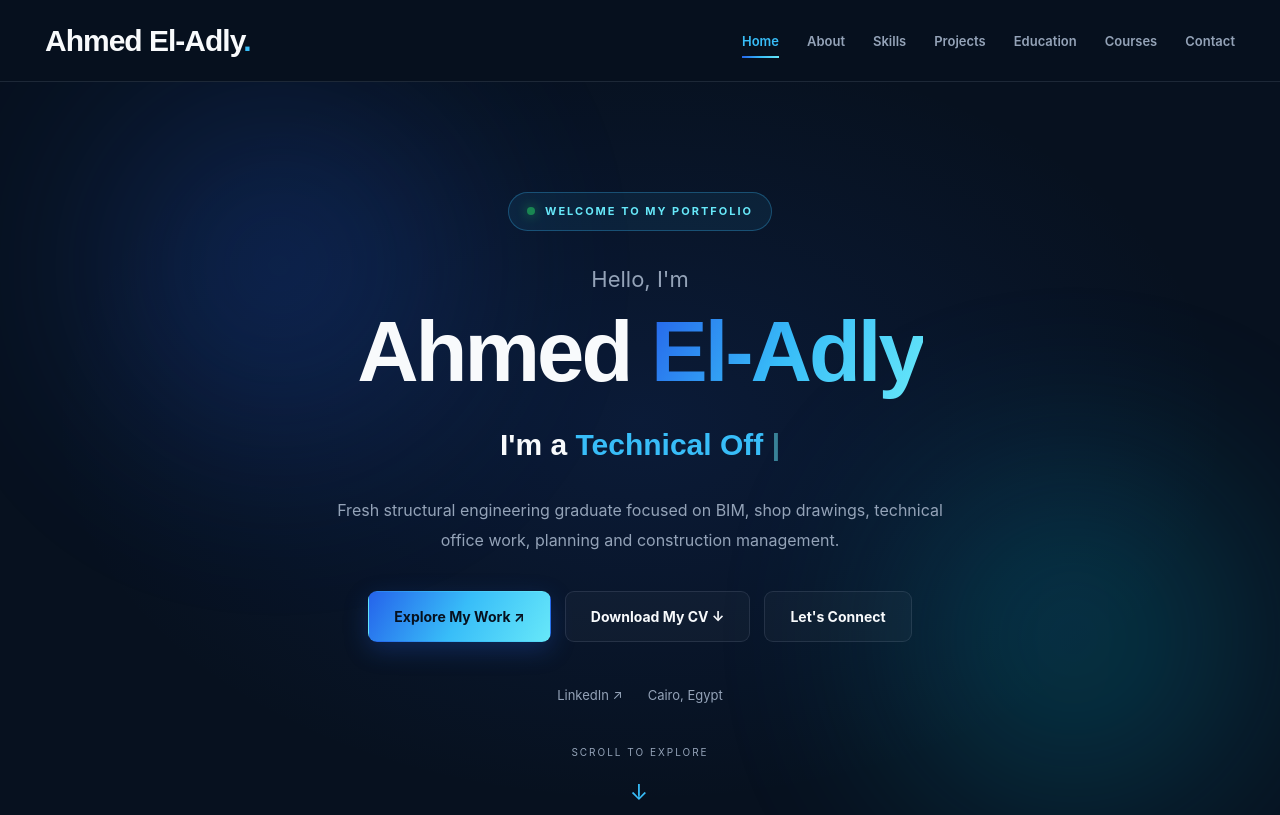
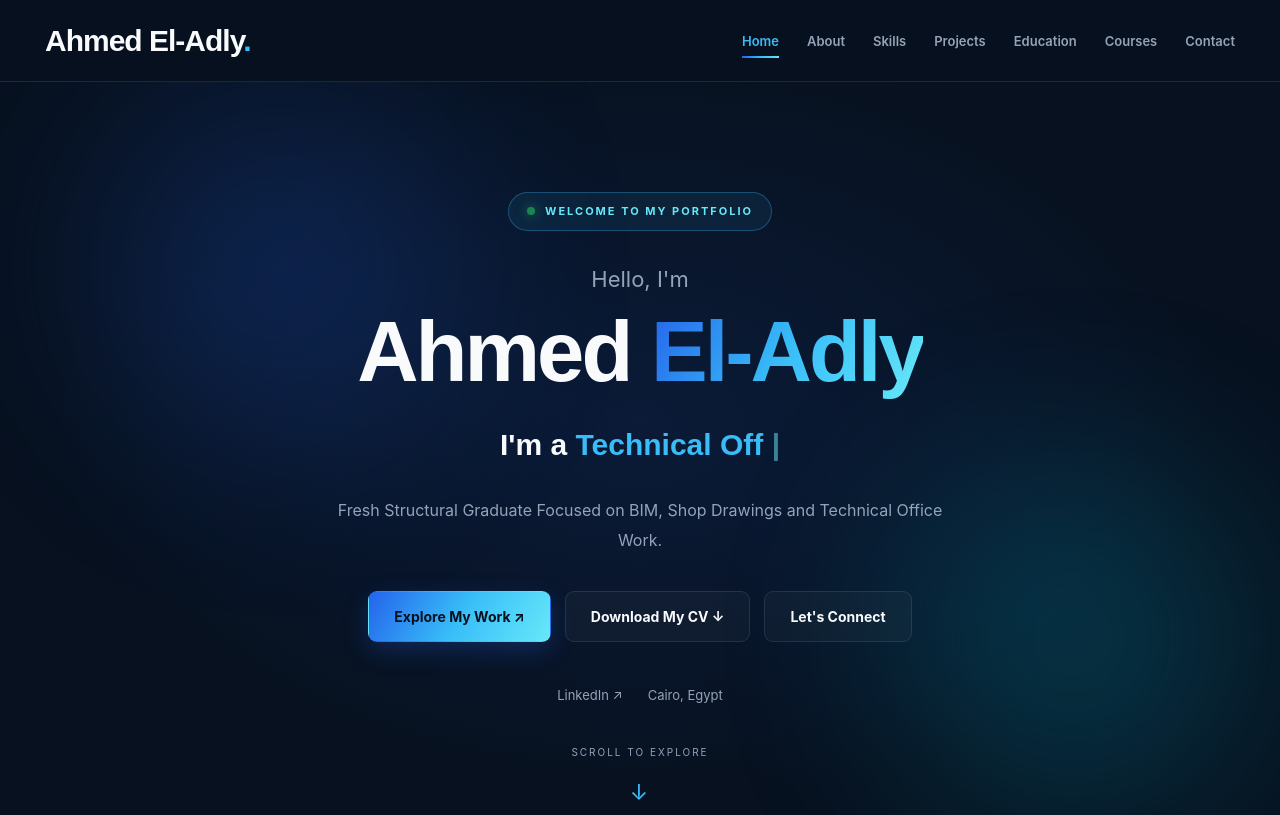
Before and after one commit to ahmedeladly5/Portfolio, a plain HTML site: page index.html in a window 1280 px wide. Shown: the top 815 px of the page. Drawn offline with Linux system fonts and the light colour scheme.

Commit message:
Update index.html

```diff
--- a/index.html
+++ b/index.html
@@ -75,9 +75,8 @@
                 </h2>
 
                 <p class="hero-description">
-                    Fresh structural engineering graduate focused on BIM,
-                    shop drawings, technical office work, planning and
-                    construction management.
+                    Fresh Structural Graduate Focused on BIM,
+                    Shop Drawings and Technical Office Work.
                 </p>
 
                 <div class="hero-buttons">
```
